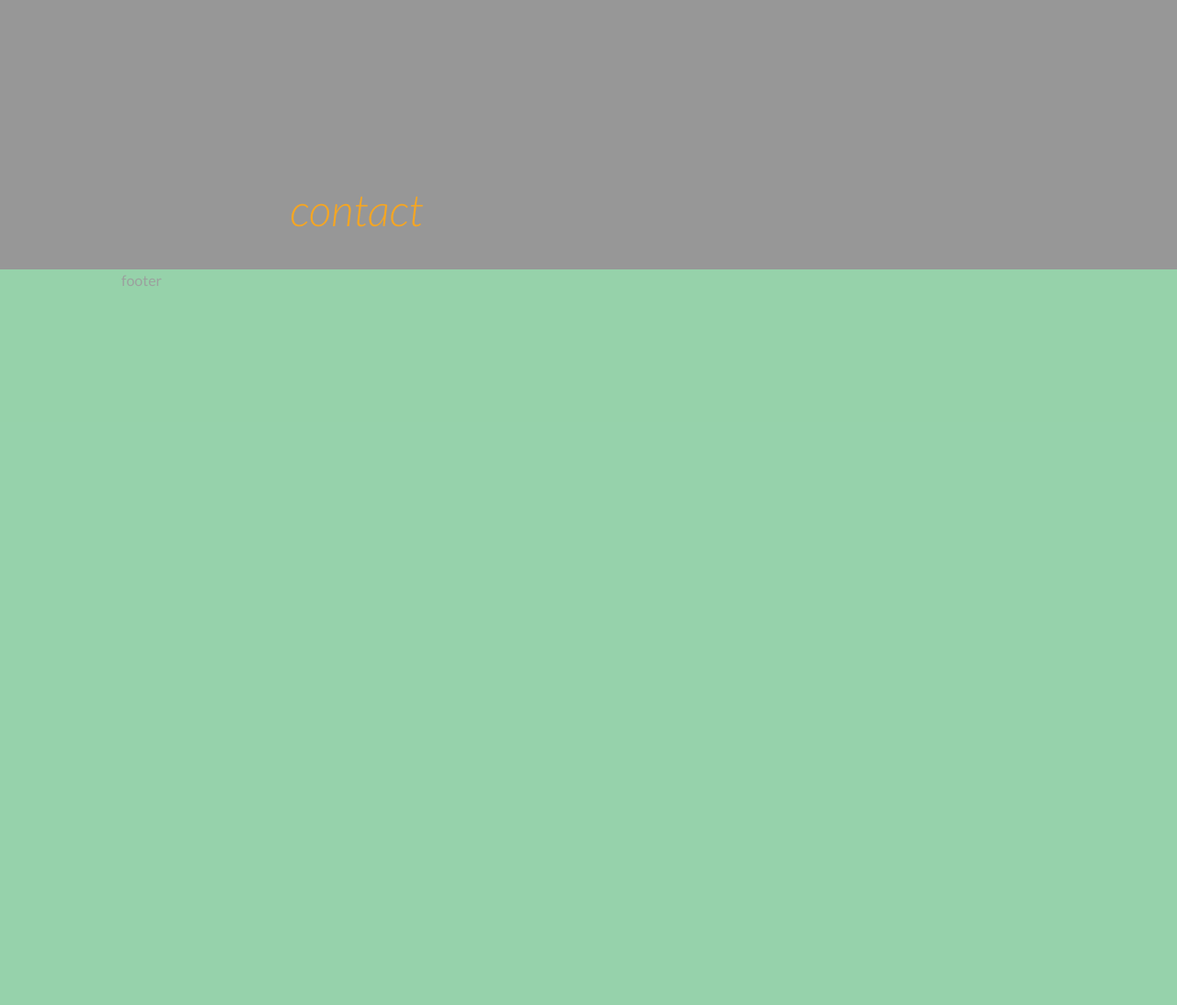
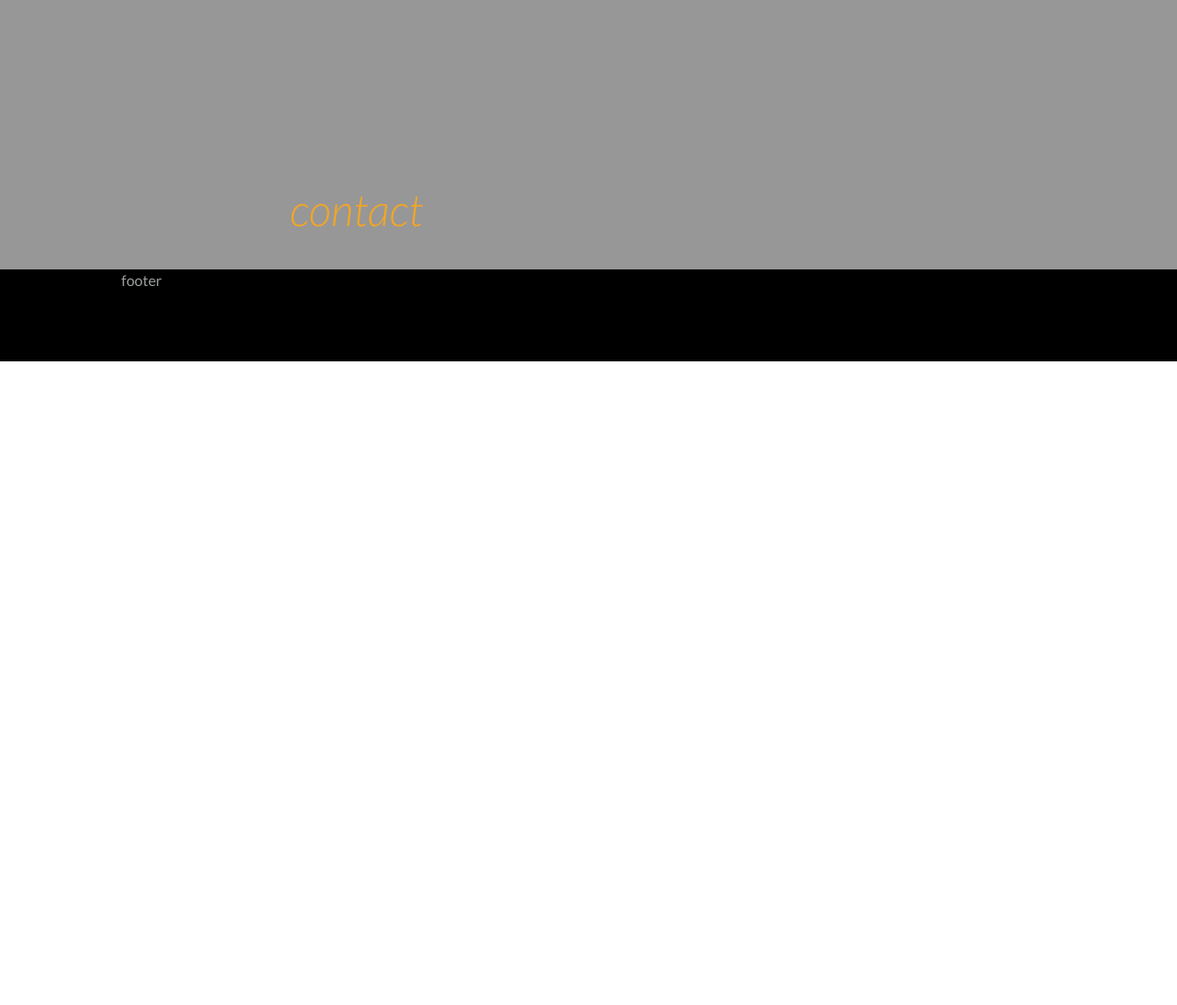
Before and after one commit to mdziedzic/eggfoo, a PHP site: page / in a window 1280 px wide. Shown: the part 5130-6223 px from the top of the page at 92% size. After the commit the page ends 5523 px from the top, so only its background shows below. Run offline with PHP 8.4, Linux system fonts and the light colour scheme; style sheets or scripts are compiled from the project's sources; some libraries are stand-ins or nearby versions.

Commit message:
footer size change

```diff
--- a/css/sass/layout/_layout.scss
+++ b/css/sass/layout/_layout.scss
@@ -11,8 +11,8 @@
 }
 
 footer {
-    height: 800px;
-    background-color: $green-alpha;
+    height: 100px;
+    background-color: #000;
 }
 
 .l-content {
@@ -53,8 +53,3 @@
         }
     }
 }
-
-.l-section-bottom {
-    height: 425px;
-    background-color: $orange-alpha;
-}
```
